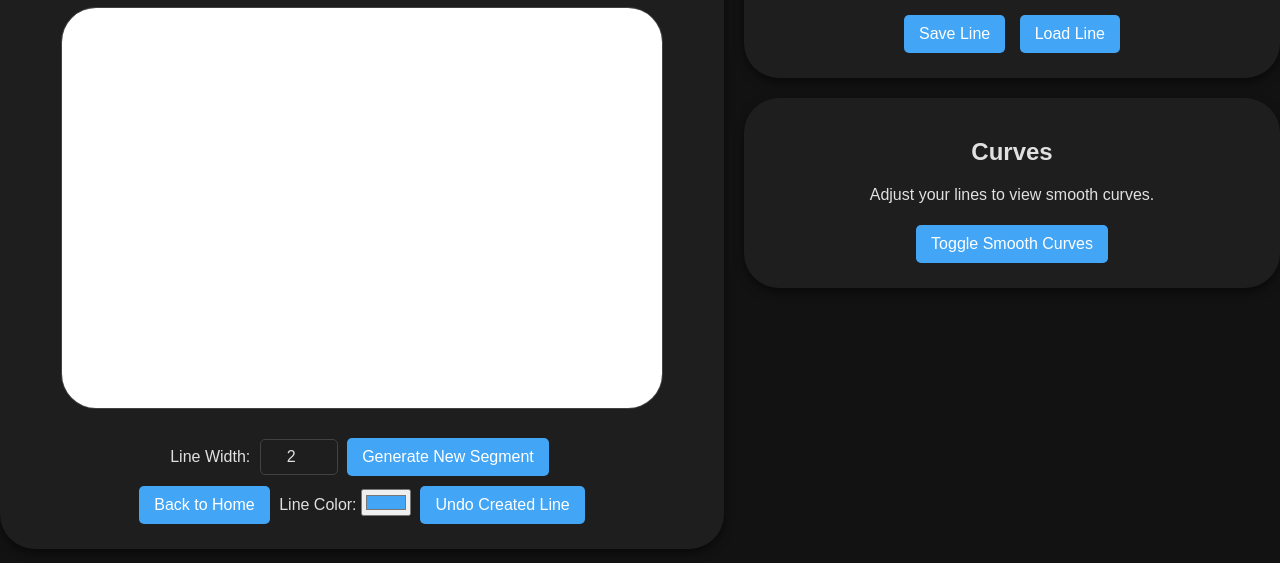
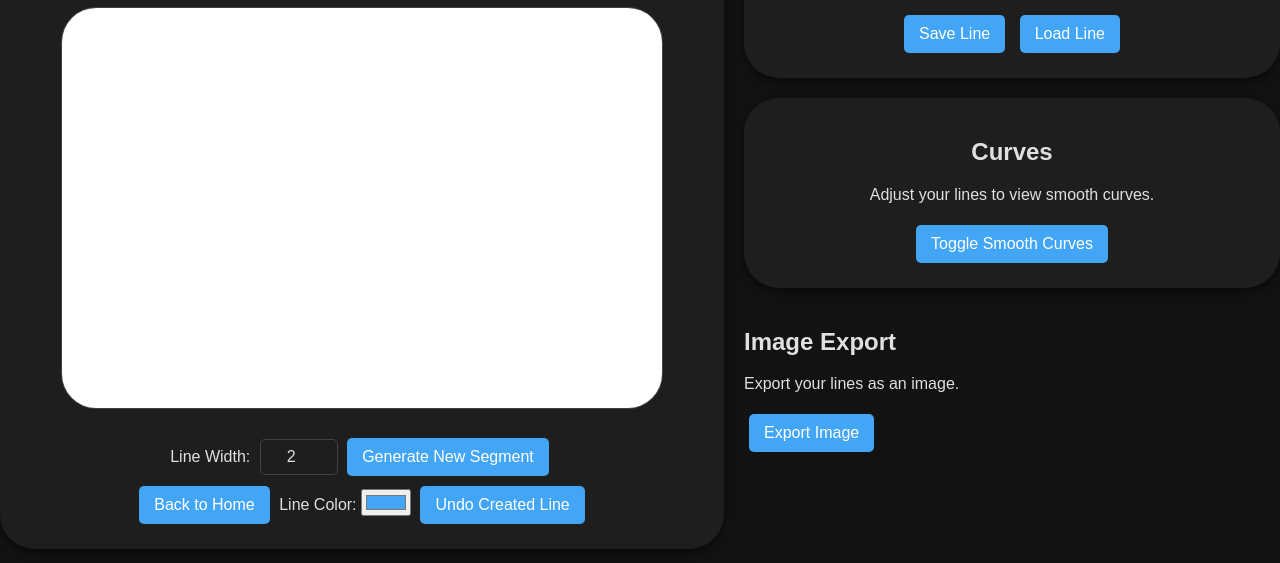
Before and after one commit to Damienb123/WebGL-line-renderer, a website: page line-rendering/index.html in a window 1280 px wide. Shown: the part 155-718 px from the top of the page. Drawn offline with Linux system fonts and the light colour scheme.

Commit message:
Image Snap Container
- Adding a new container of elements for capturing images of created lines on the canvas

```diff
--- a/line-rendering/index.html
+++ b/line-rendering/index.html
@@ -42,6 +42,12 @@
             <p class="curve-instructions">Adjust your lines to view smooth curves.</p>
             <button id="toggleSmooth">Toggle Smooth Curves</button>
         </div>
+
+        <div class="image-container">
+            <h2 id="title-4">Image Export</h2>
+            <p class="image-instructions">Export your lines as an image.</p>
+            <button id="exportImage">Export Image</button>
+        </div>
     </div>
     </div>
 
```
